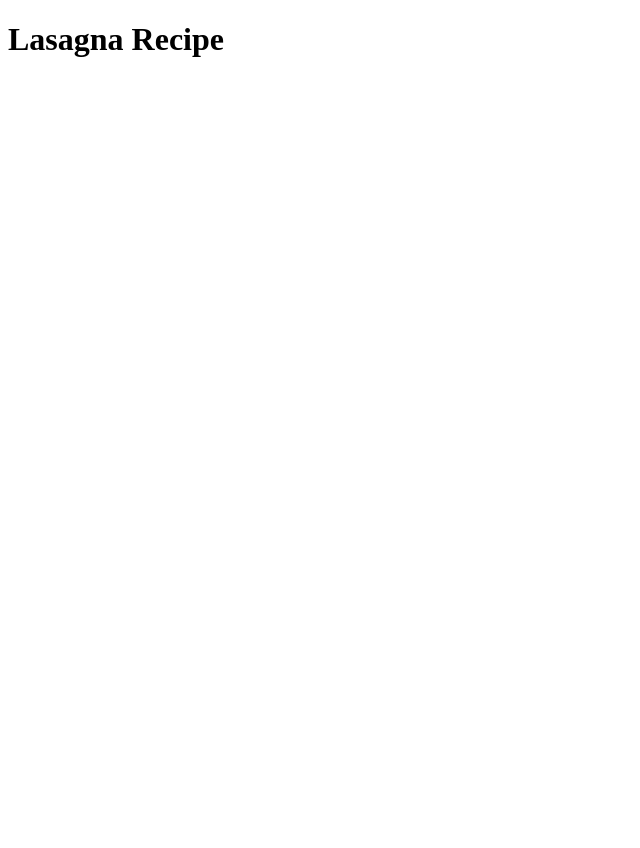
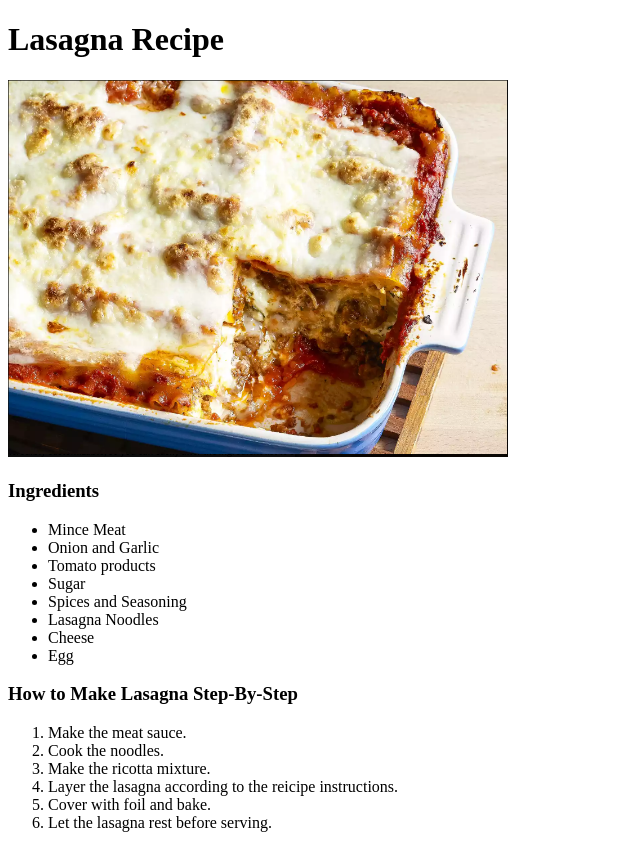
Before and after one commit to Soni-247/odin-recipes, a plain HTML site: page recipes/lasagna.html in a window 1280 px wide. Shown: the whole page, without its empty margins (0-640 px from the left). Before the commit the page ends 800 px from the top, so only its background shows below. Drawn offline with Linux system fonts and the light colour scheme.

Commit message:
Feat: Add lasagna image to recipe
Include unordered list to display ingredients as well as ordered lists to show steps in cooking. Add image of lasagna within the recipe.

```diff
--- a/recipes/lasagna.html
+++ b/recipes/lasagna.html
@@ -7,5 +7,29 @@
 </head>
 <body>
     <h1>Lasagna Recipe</h1>
+    <img src="../images/lasagna.png" alt="lasagna" width="500">
+
+    <h3>Ingredients</h3>
+    <ul>
+        <li>Mince Meat</li>
+        <li>Onion and Garlic</li>
+        <li>Tomato products</li>
+        <li>Sugar</li>
+        <li>Spices and Seasoning</li>
+        <li>Lasagna Noodles</li>
+        <li>Cheese</li>
+        <li>Egg</li>
+    </ul>
+
+    <h3>How to Make Lasagna Step-By-Step</h3>
+    <ol>
+        <li>Make the meat sauce.</li>
+        <li>Cook the noodles.</li>
+        <li>Make the ricotta mixture.</li>
+        <li>Layer the lasagna according to the reicipe instructions.</li>
+        <li>Cover with foil and bake.</li>
+        <li>Let the lasagna rest before serving.</li>
+    </ol>
+
 </body>
 </html>
```
Also changed, not shown: index.html (+1 -0 lines), images/lasagna.png (added).
